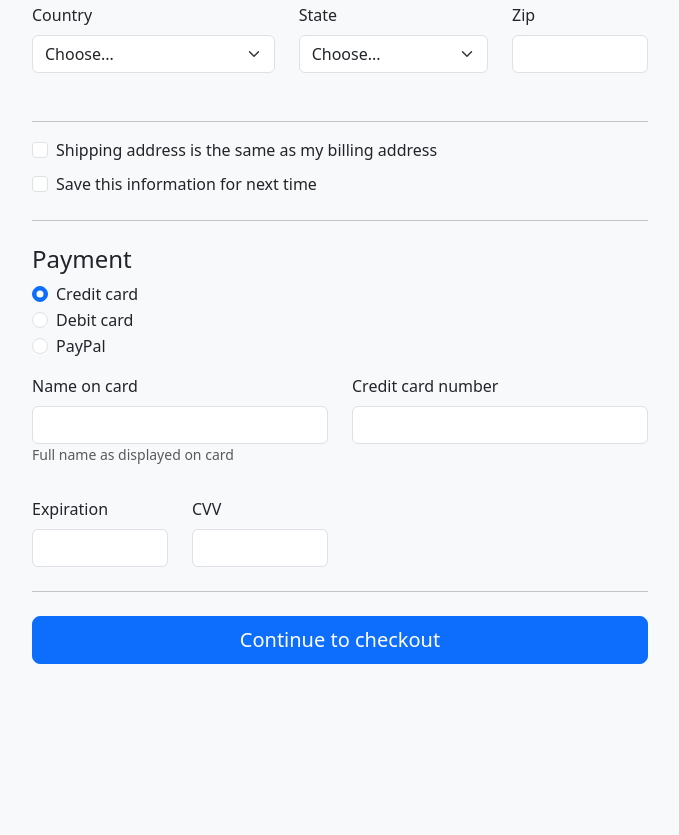
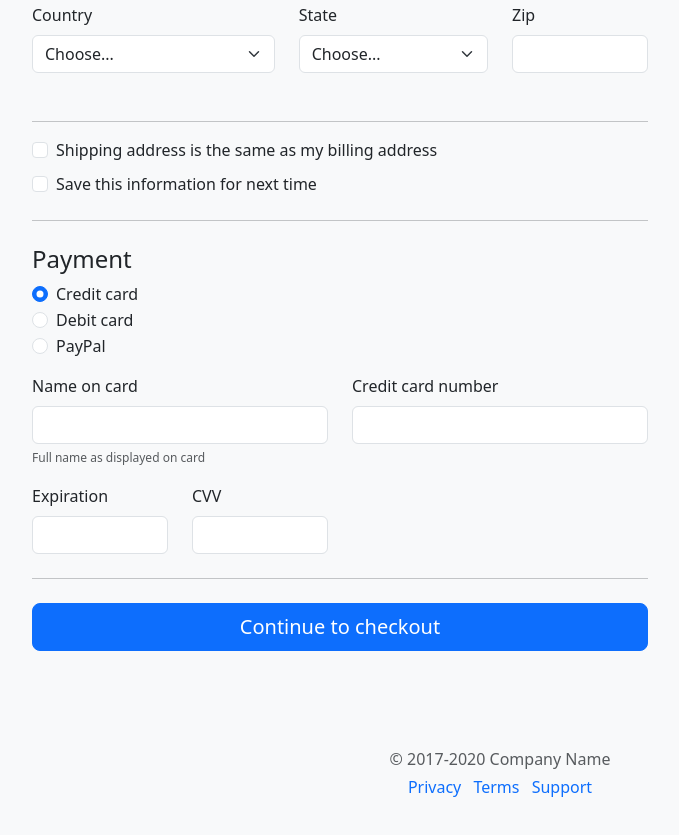
Before and after one commit to NijatS/BootstrapCheckout, a plain HTML site: page CheckoutForm/index.html in a window 1280 px wide. Shown: the part 816-1651 px from the top of the page, without its empty margins (140-819 px from the left). Before the commit the page ends 1480 px from the top, so only its background shows below. Drawn offline with nearby package versions, Linux system fonts and the light colour scheme.

Commit message:
footer added

```diff
--- a/CheckoutForm/index.html
+++ b/CheckoutForm/index.html
@@ -151,7 +151,7 @@
             <div class="col-md-6">
               <label for="cardName" class="form-label">Name on card</label>
               <input type="text" class="form-control" id="cardName" />
-              <p class="text-muted small">Full name as displayed on card</p>
+              <small class="text-muted">Full name as displayed on card</small>
             </div>
             <div class="col-md-6">
               <label for="cardNumber" class="form-label"
@@ -171,7 +171,7 @@
             </div>
           </div>
           <hr class="hr my-4" />
-          <div class="d-grid">
+          <div class="d-grid mb-5">
             <button type="button" class="btn btn-lg btn-primary">
               Continue to checkout
             </button>
@@ -255,6 +255,16 @@
           </div>
         </div>
       </div>
+      <div class="row my-5" id="footer">
+        <div class="col-sm-12 d-flex flex-column align-items-center">
+          <p class="mb-1 text-muted">&copy 2017-2020 Company Name</p>
+          <div>
+            <a href="#" class="text-decoration-none">Privacy</a>
+            <a href="#" class="text-decoration-none mx-2">Terms</a>
+            <a href="#" class="text-decoration-none">Support</a>
+          </div>
+        </div>
+      </div>
     </div>
     <script
       src="https://cdn.jsdelivr.net/npm/bootstrap@5.3.0-alpha3/dist/js/bootstrap.bundle.min.js"
```
